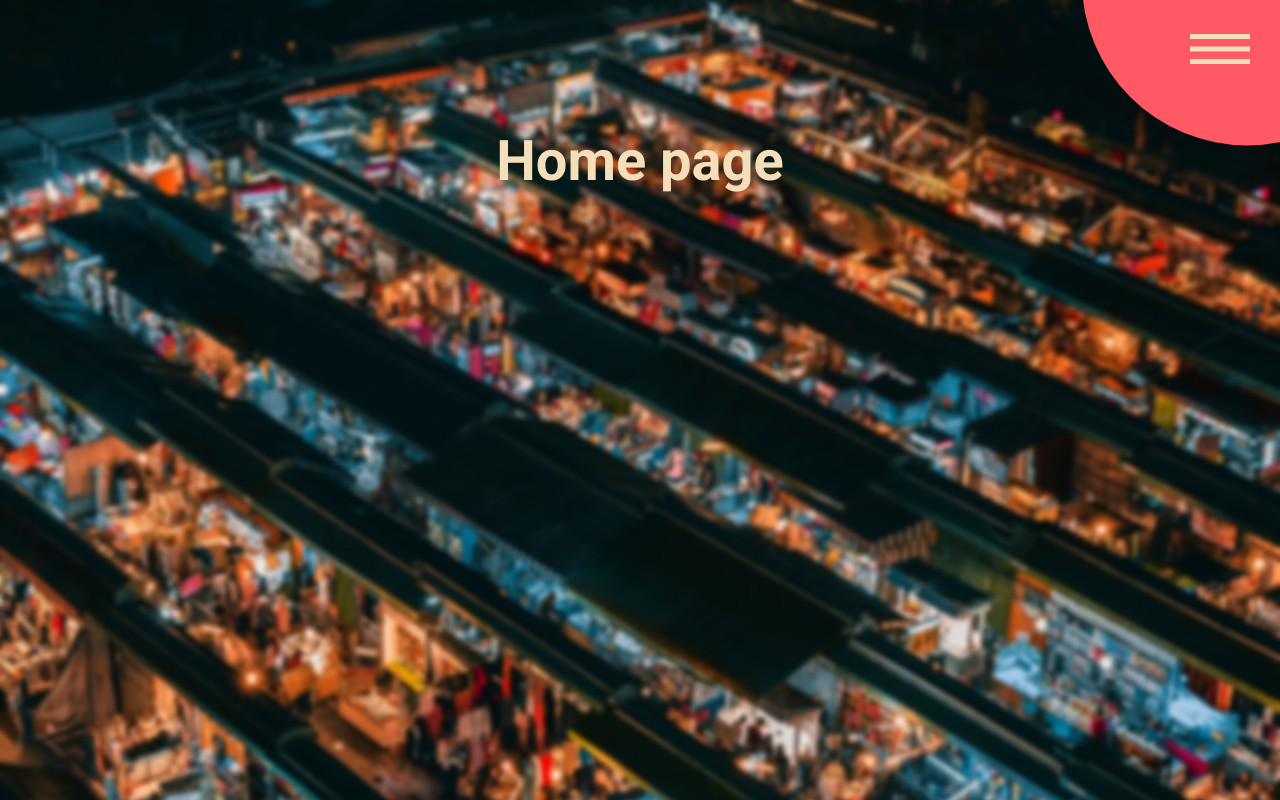
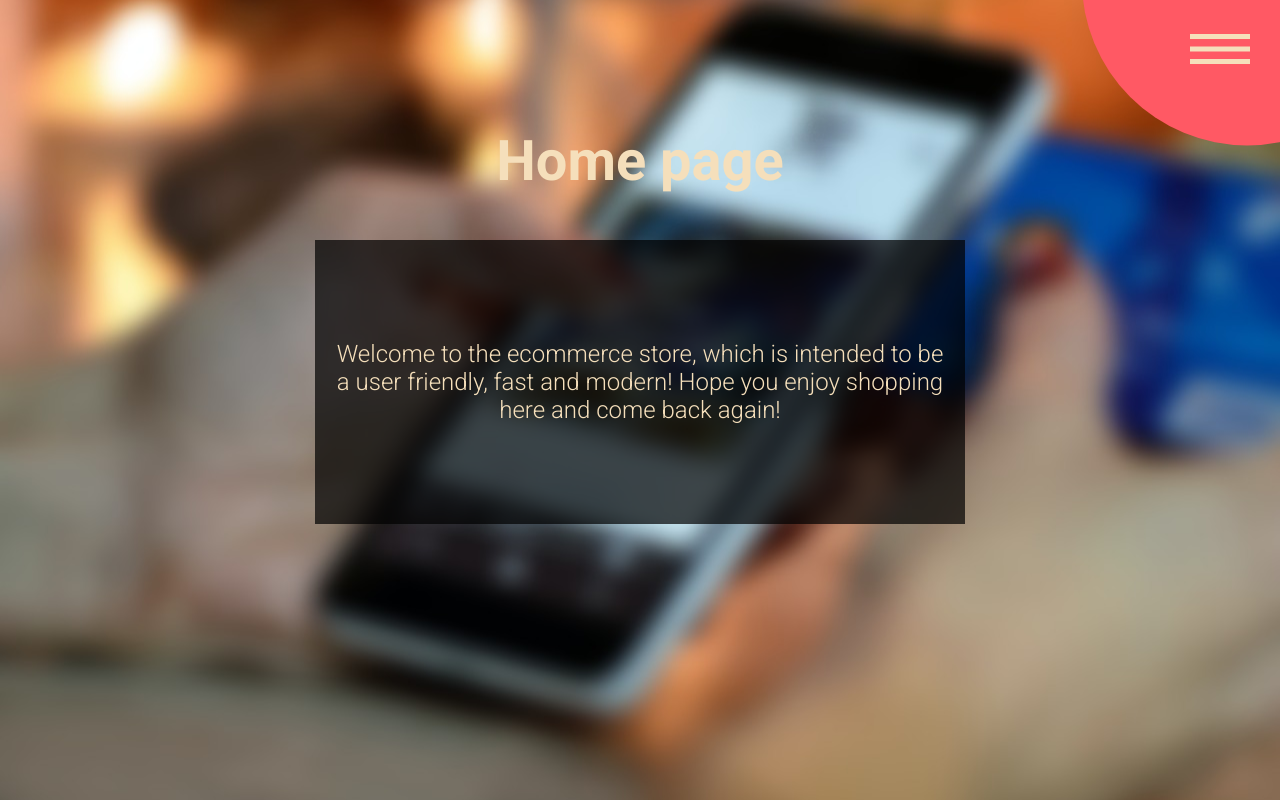
Before and after one commit to adrianjan/E-commerce-shop, a Vue app: page / in a window 1280 px wide. Built offline with nearby package versions, Linux system fonts and the light colour scheme; no server answers.

Commit message:
Improve Home page

```diff
--- a/src/views/Home.vue
+++ b/src/views/Home.vue
@@ -1,6 +1,8 @@
 <template>
   <section class="sectionHome">
     <h1 class="h1">Home page</h1>
+    <p class="sectionHome__p">Welcome to the ecommerce store, which is intended to be a user friendly,
+      fast and modern! Hope you enjoy shopping here and come back again!</p>
   </section>
 </template>
 
@@ -12,13 +14,23 @@ export default {
 <style>
 
 .sectionHome{
-  background: url(../assets/Home.jpg) no-repeat;
+  background: url(../assets/Home.jpg) no-repeat center;
   background-size: cover;
   width: 100%;
   min-height: 100vh;
+  position: relative;
 }
+
+.sectionHome__p{
+  font-size: 1.5em;
+  color: #F5DFBB;
+  margin: 0 auto;
+  padding: 100px 20px;
+  max-width: 650px;
+  background: rgba(0,0,0, .7);
+}
+
 .h1{
-
     font-size: 3.5em;
     font-weight: bold;
     margin-top: 0;
```
Also changed, not shown: src/assets/Home.jpg.
